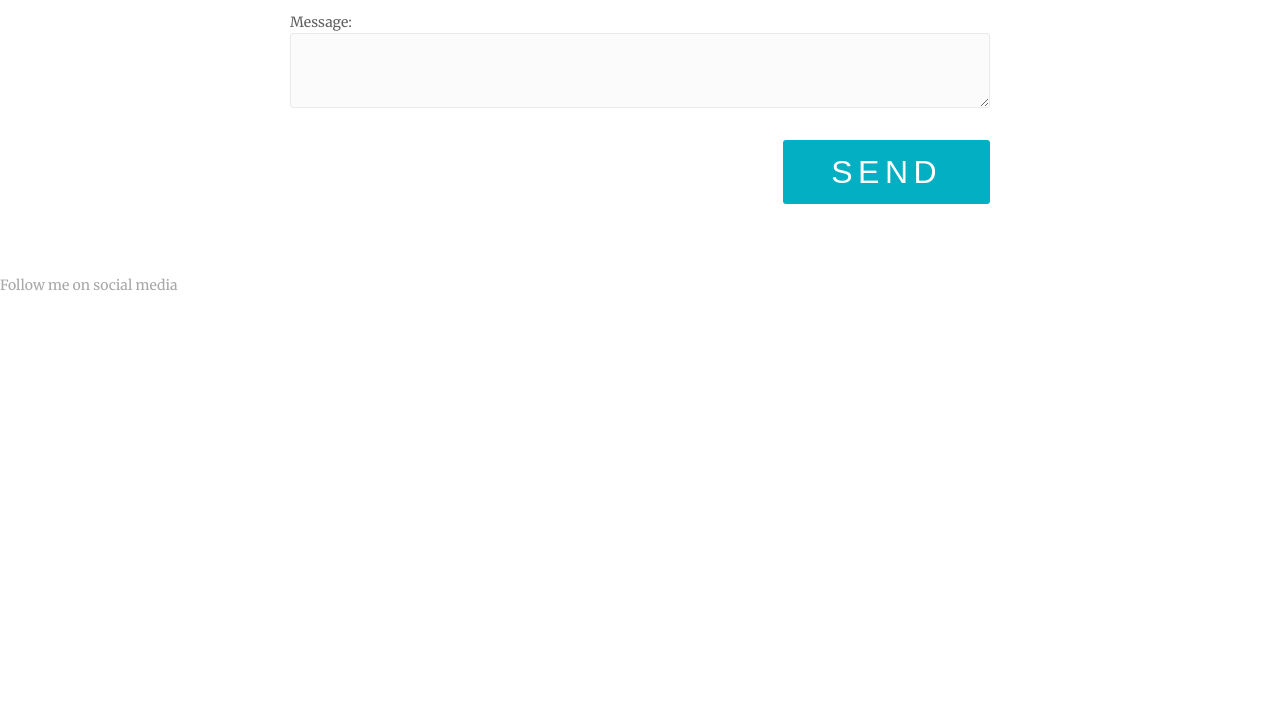
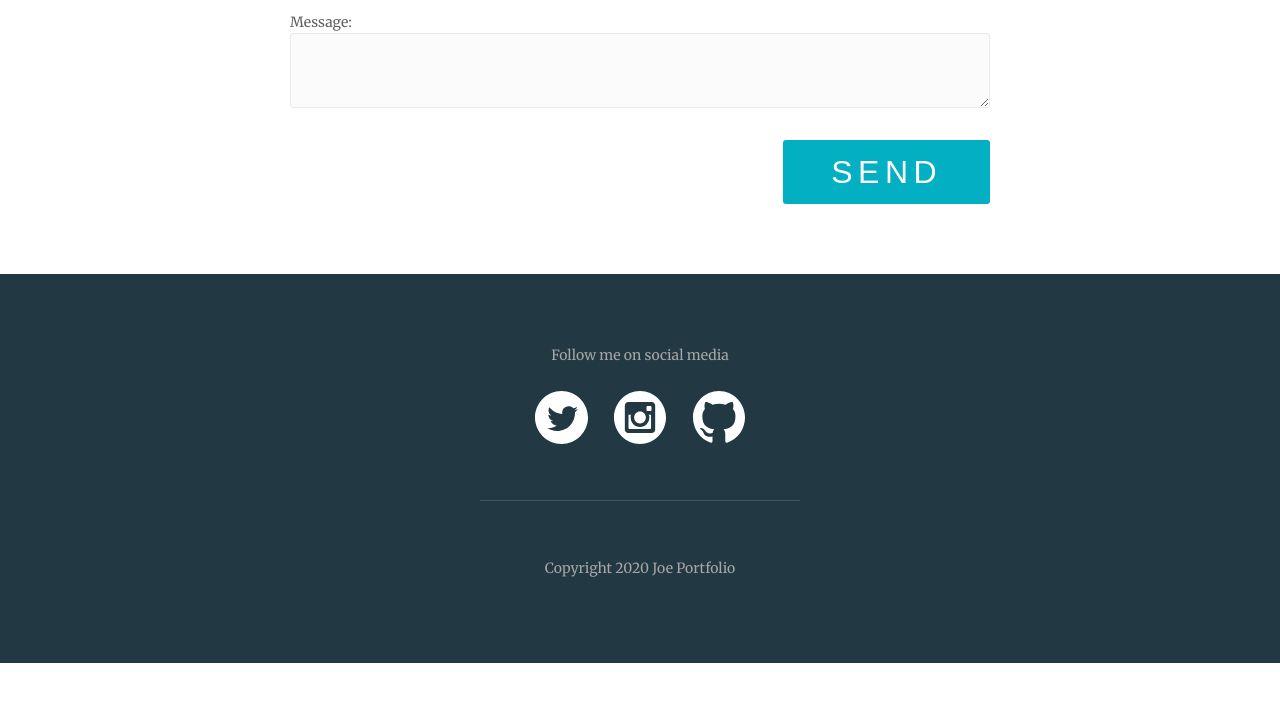
Before and after one commit to sidhlee/portfolio-site-with-css-grid, a website built with Parcel: page src/index.html in a window 1280 px wide. Shown: the part 4488-5190 px from the top of the page. After the commit the page ends 5151 px from the top, so only its background shows below. Built offline with nearby package versions, Linux system fonts and the light colour scheme; a web font is replaced by a local one.

Commit message:
Add styles for footer

```diff
--- a/src/index.html
+++ b/src/index.html
@@ -120,9 +120,9 @@
   <footer>
     <p>Follow me on social media</p>
     <div class="social-icons">
-      <img class="social-icons" src="images/twitter.svg" alt="twitter">
-      <img class="social-icons" src="images/instagram.svg" alt="instagram">
-      <img class="social-icons" src="images/github.svg" alt="github">
+      <img class="social-icon" src="images/twitter.svg" alt="twitter">
+      <img class="social-icon" src="images/instagram.svg" alt="instagram">
+      <img class="social-icon" src="images/github.svg" alt="github">
     </div>
     <p class="copyright">Copyright 2020 Joe Portfolio</p>
   </footer>
--- a/src/styles/partials/_all.scss
+++ b/src/styles/partials/_all.scss
@@ -4,3 +4,4 @@
 @import "./about-me";
 @import "./portfolio";
 @import "./contact";
+@import "./footer";
--- /dev/null
+++ b/src/styles/partials/_footer.scss
@@ -0,0 +1,29 @@
+footer {
+  background: $dark-blue;
+  padding: 5em 0;
+  text-align: center;
+}
+
+.social-icons {
+  @include container($max-width: 15em);
+  display: flex;
+  justify-content: space-between;
+  margin: 1.75em auto 4em; // x-auto because this has max-width
+}
+
+.social-icon {
+  width: 25%;
+  height: 25%;
+}
+
+.copyright {
+  &::before {
+    content: "";
+    display: block;
+    height: 1px;
+    background: rgba($white, 0.15);
+    margin-bottom: 4em;
+    width: 25%;
+    margin: 4em auto;
+  }
+}
```
